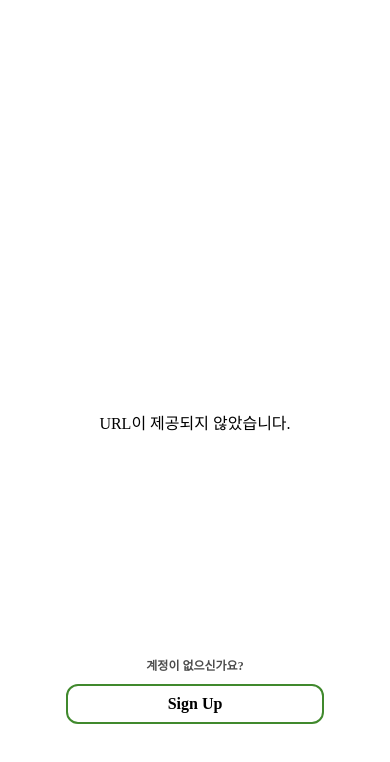
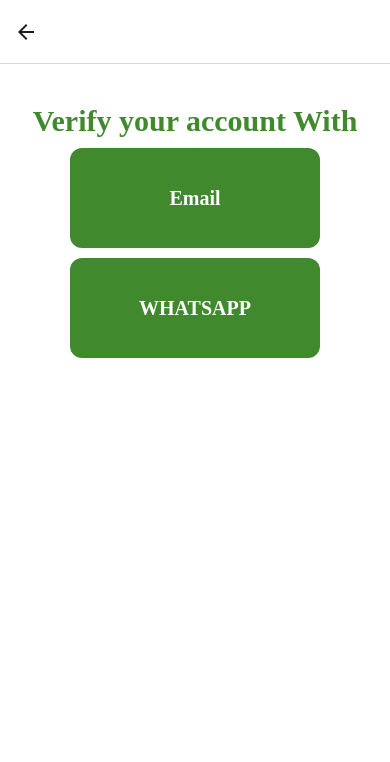
Before and after one commit to chaemina/WasteBankApp, a React Native app in the folder my-app/wasteBankApp/: screen /AuthenticationSelect in a window 390 px wide. Shown: the top 762 px of the page. Built offline with nearby package versions, Linux system fonts and the light colour scheme.

Commit message:
feat: authecation screen
인증 수단을 navigation 이동 시 method로 전달해 다른 template 출력

```diff
--- a/my-app/wasteBankApp/src/components/common/atoms/CustomInput.tsx
+++ b/my-app/wasteBankApp/src/components/common/atoms/CustomInput.tsx
@@ -12,20 +12,22 @@
   defaultValue?: string;
   keyboardType?: TextInputProps['keyboardType'];
   label?: string;
+  labelColor?: string;
+  inputColor?: string;
 };
 
 const Container = styled.View`
   margin: ${scale(10)}px;
 `;
 
-const StyledInput = styled.TextInput<{ inputWidth: number }>`
+const StyledInput = styled.TextInput<{ inputWidth: number; inputColor: string }>`
   height: ${moderateScale(48, 0.3)}px;
   width: ${({ inputWidth }) => moderateScale(inputWidth, 0.3)}px;
   border-width: 2px;
   padding: ${scale(10)}px;
   border-radius: 8px;
-  border-color: #000000;
-  background-color: #fff;
+  border-color: ${({ inputColor }) => inputColor === '#40892d' ? 'white' : '#4C4C4C'};
+  background-color: ${({ inputColor }) => inputColor};
 `;
 
 const CustomInput: React.FC<CustomInputProps> = ({
@@ -36,15 +38,18 @@
   defaultValue,
   keyboardType,
   label,
+  labelColor = '#000',
+  inputColor = '#fff',
 }) => {
   const [value, setValue] = useState(defaultValue || '');
 
   return (
     <Container>
-      {label && <CustomText>{label}</CustomText>}
+      {label && <CustomText color={labelColor}>{label}</CustomText>}
       <StyledInput
         style={style}
         inputWidth={width}
+        inputColor={inputColor}
         onChangeText={setValue}
         value={value}
         placeholder={placeholder}
--- a/my-app/wasteBankApp/src/components/common/atoms/CustomText.tsx
+++ b/my-app/wasteBankApp/src/components/common/atoms/CustomText.tsx
@@ -1,5 +1,5 @@
 import React, { FC } from "react";
-import { Text } from "react-native";
+import { Text, TextStyle } from "react-native";
 import styled from 'styled-components/native';
 import { scale } from "../../../utils/Scale";
 
@@ -8,6 +8,7 @@
   bold?: boolean;
   color?: string;
   size?: 'title' | 'body' | 'caption';
+  style?: TextStyle;
 }
 
 const getFontSize = (size: 'title' | 'body' | 'caption' | undefined): number => {
@@ -23,11 +24,11 @@
   }
 };
 
-const CustomText: FC<Props> = ({ children, bold, color, size, ...rest }) => {
+const CustomText: FC<Props> = ({ children, bold, color, size, style }) => {
   const fontSize = getFontSize(size);
 
   return (
-    <StyledText bold={bold} color={color} fontSize={fontSize} {...rest}>
+    <StyledText bold={bold} color={color} fontSize={fontSize} style={style}>
       {children}
     </StyledText>
   );
@@ -41,9 +42,3 @@
   color: ${({ color }) => (color ? color : 'black')};
   font-size: ${({ fontSize }) => fontSize}px;
 `;
-
-// Using Custom Text
-
-{/* <CustomText size="title" bold color="red">This is a title</CustomText>
-<CustomText size="body">This is body text</CustomText>
-<CustomText size="caption" color="gray">This is a caption</CustomText> */}
--- /dev/null
+++ b/my-app/wasteBankApp/src/components/common/templates/AuthenticationSelectTemplate.tsx
@@ -0,0 +1,27 @@
+import React from 'react';
+import { useNav } from '../../../hooks/useNav';
+import CustomTitle from '../atoms/CustomTitle';
+import CustomButton from '../atoms/CustomButton';
+import ScrollContainer from '../atoms/ScrollContainer';
+
+const AuthenticationSelectTemplate = () => {
+  const navigation = useNav();
+
+  return (
+    <ScrollContainer>
+        <CustomTitle >Verify your account With</CustomTitle>
+        <CustomButton
+        size='lg'
+        label='Email'
+        onPress={() => { navigation.push('Authentication', { method: 'Email' }) }}
+      />
+      <CustomButton
+        size='lg'
+        label='WHATSAPP'
+        onPress={() => { navigation.push('Authentication', { method: 'WHATSAPP' }) }}
+      />
+    </ScrollContainer>
+  );
+};
+
+export default AuthenticationSelectTemplate;
--- /dev/null
+++ b/my-app/wasteBankApp/src/components/common/templates/EmailTemplate.tsx
@@ -0,0 +1,39 @@
+import React from 'react';
+import styled from 'styled-components/native';
+import { useNav } from '../../../hooks/useNav';
+import CustomTitle from '../atoms/CustomTitle';
+import CustomText from '../atoms/CustomText';
+import CustomButton from '../atoms/CustomButton';
+import CustomInput from '../atoms/CustomInput';
+import ScrollContainer from '../atoms/ScrollContainer';
+import { scale } from '../../../utils/Scale';
+
+
+const InputContainer = styled.View`
+  width: 100%;
+  padding: ${scale(0)} ${scale(20)}px;
+  align-items: center;
+  margin-top: ${scale(20)}px;
+  background-color: #40892d;
+  border-radius: 10px;
+  padding-bottom: ${scale(20)}px;
+`;
+
+
+const EmailTemplate = () => {
+  const navigation = useNav();
+
+  return (
+    <ScrollContainer>
+      <CustomTitle>VERIFIKASI AKUN</CustomTitle>
+
+      <CustomText>Kami sudah mengirimkan kode ke email anda</CustomText>
+      <InputContainer>
+        <CustomInput label="kode" labelColor="white" inputColor="#40892d" keyboardType='numeric' />
+        <CustomButton size="sm" color="white" label="VERIFIKASI"/>
+      </InputContainer>
+    </ScrollContainer>
+  );
+};
+
+export default EmailTemplate;
--- /dev/null
+++ b/my-app/wasteBankApp/src/components/common/templates/WhatsAppTemplate.tsx
@@ -0,0 +1,27 @@
+import React from 'react';
+import { useNav } from '../../../hooks/useNav';
+import CustomTitle from '../atoms/CustomTitle';
+import CustomButton from '../atoms/CustomButton';
+import ScrollContainer from '../atoms/ScrollContainer';
+
+const WhatsAppTemplate = () => {
+  const navigation = useNav();
+
+  return (
+    <ScrollContainer>
+        <CustomTitle >Verify your account With</CustomTitle>
+        <CustomButton
+        size='lg'
+        label='Email'
+        onPress={() => { navigation.push('Authentication', { method: 'Email' }) }}
+      />
+      <CustomButton
+        size='lg'
+        label='WHATSAPP'
+        onPress={() => { navigation.push('Authentication', { method: 'WHATSAPP' }) }}
+      />
+    </ScrollContainer>
+  );
+};
+
+export default WhatsAppTemplate;
--- a/my-app/wasteBankApp/src/components/user/templates/UserSignupTemplate.tsx
+++ b/my-app/wasteBankApp/src/components/user/templates/UserSignupTemplate.tsx
@@ -1,16 +1,20 @@
 import React from 'react';
 import ScrollContainer from '../../common/atoms/ScrollContainer';
+import { useNav } from '../../../hooks/useNav';
 import CustomTitle from '../../common/atoms/CustomTitle';
 import SignupForm from '../../common/organisms/SinupForm';
 import { inputFields } from '../../../constants/UserInfo';
 import CustomButton from '../../common/atoms/CustomButton';
 
 const UserSignupTemplate = () => {
+  const navigation = useNav();
+
+
   return (
     <ScrollContainer>
       <CustomTitle>Create User Account</CustomTitle>
       <SignupForm inputFields={inputFields} />
-      <CustomButton size="sm" label='Sign Up'/>
+      <CustomButton size="sm" label='Sign Up' onPress={() => { navigation.push('AuthenticationSelect') }}/>
     </ScrollContainer>
   );
 };
--- a/my-app/wasteBankApp/src/hooks/useNav.ts
+++ b/my-app/wasteBankApp/src/hooks/useNav.ts
@@ -1,10 +1,12 @@
 import { NativeStackNavigationProp } from '@react-navigation/native-stack';
 import { useNavigation } from '@react-navigation/native';
 
-type RootStackParam = {
+export type RootStackParam = {
   Login: undefined;
   RoleSelect: undefined;
   Signup: undefined;
+  AuthenticationSelect: undefined;
+  Authentication: { method: string };
 };
 
 export const useNav = () => {
--- a/my-app/wasteBankApp/src/navigation/StackNavigation.tsx
+++ b/my-app/wasteBankApp/src/navigation/StackNavigation.tsx
@@ -5,6 +5,8 @@
 import LoginScreen from "../screens/commoon/LoginScreen";
 import RoleSelectScreen from '../screens/commoon/RoleSelectScreen';
 import SignupScreen from '../screens/commoon/SignupScreen';
+import AuthenticationSelectScreen from '../screens/commoon/AuthenticationSelectScreen';
+import AuthenticationScreen from '../screens/commoon/AuthenticationScreen';
 
 const Stack = createNativeStackNavigator();
 
@@ -36,6 +38,8 @@
         <Stack.Screen name="Login" component={LoginScreen} />
         <Stack.Screen name="RoleSelect" component={RoleSelectScreen} />
         <Stack.Screen name="Signup" component={SignupScreen} />
+        <Stack.Screen name="AuthenticationSelect" component={AuthenticationSelectScreen} />
+        <Stack.Screen name="Authentication" component={AuthenticationScreen} />
       </Stack.Navigator>
     </NavigationContainer>
   );
--- /dev/null
+++ b/my-app/wasteBankApp/src/screens/commoon/AuthenticationScreen.tsx
@@ -0,0 +1,21 @@
+import React from 'react';
+import { RouteProp, useRoute } from '@react-navigation/native';
+import EmailTemplate from '../../components/common/templates/EmailTemplate';
+import WhatsAppTemplate from '../../components/common/templates/WhatsAppTemplate';
+import { RootStackParam } from "../../hooks/useNav"
+
+type AuthenticationScreenRouteProp = RouteProp<RootStackParam, 'Authentication'>;
+
+const AuthenticationScreen = () => {
+  const route = useRoute<AuthenticationScreenRouteProp>();
+  const { method } = route.params;
+
+  return (
+    <>
+      {method === 'Email' && <EmailTemplate />}
+      {method === 'WHATSAPP' && <WhatsAppTemplate />}
+    </>
+  );
+};
+
+export default AuthenticationScreen;
--- /dev/null
+++ b/my-app/wasteBankApp/src/screens/commoon/AuthenticationSelectScreen.tsx
@@ -0,0 +1,13 @@
+import React from 'react';
+import AuthenticationSelectTemplate from '../../components/common/templates/AuthenticationSelectTemplate';
+
+const AuthenticationSelectScreen= () => {
+
+  return (
+    <>
+      <AuthenticationSelectTemplate/>
+    </>
+  );
+};
+
+export default AuthenticationSelectScreen;
```
